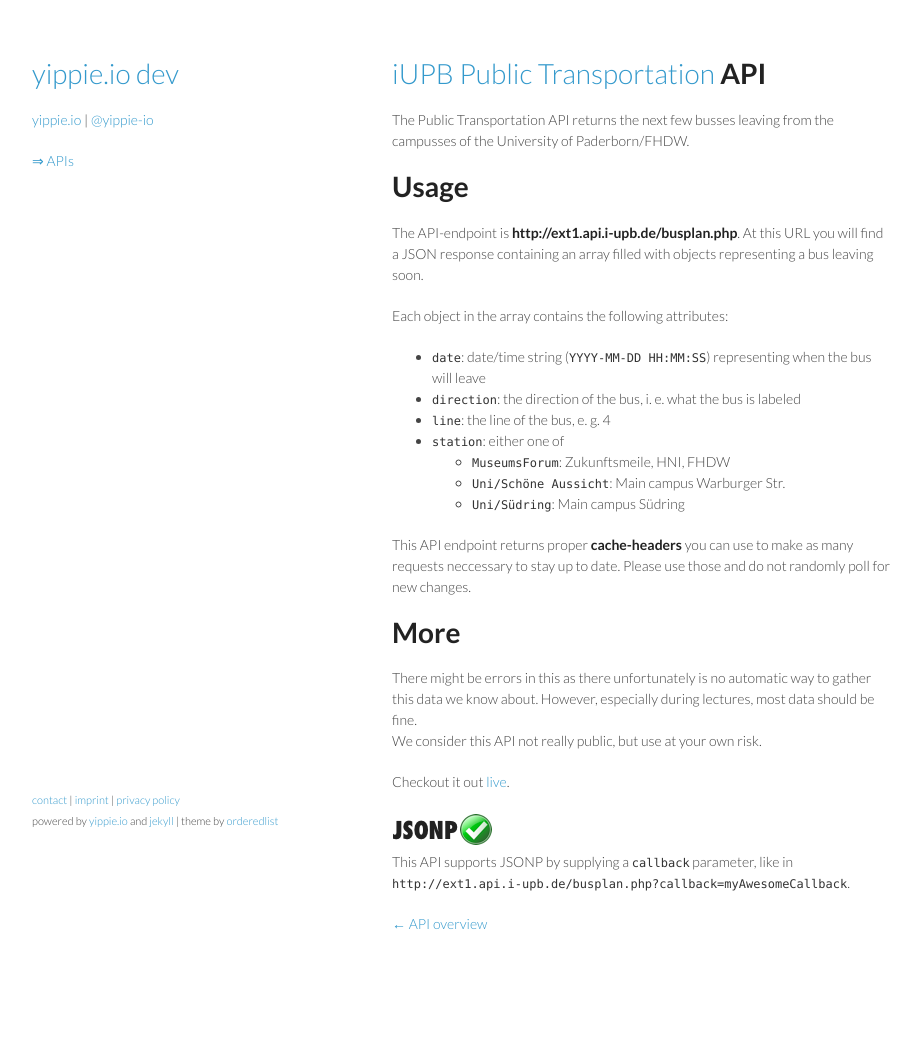
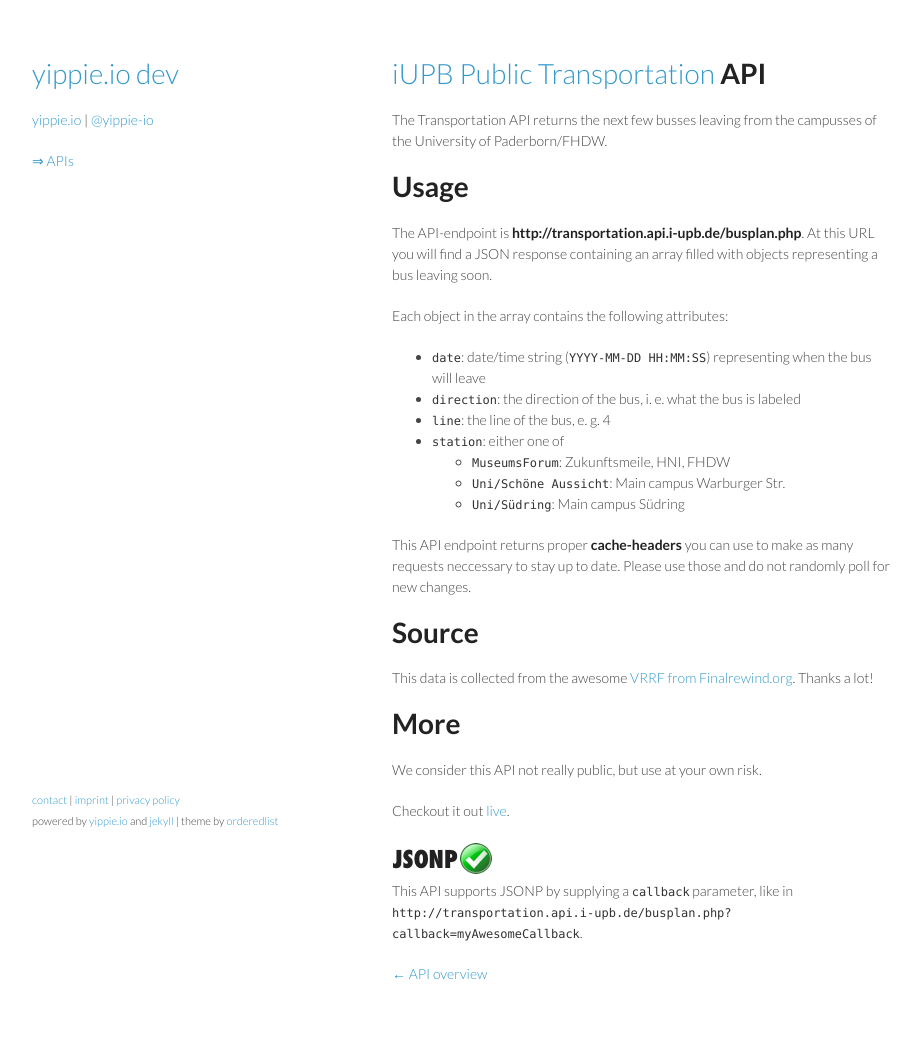
Before and after one commit to yippie-io/yippie-io.github.com, a Jekyll site: the page built from apis.transportation.md, in a window 1280 px wide. Shown: the whole page, without its empty margins (178-1099 px from the left). Built offline with Jekyll 4.4.1, drawn with Linux system fonts in a browser that asks for light colours; before the commit the page ends 1004 px from its top, so only the background shows below that.

Commit message:
adds new transportation api endpoint

```diff
--- a/apis.transportation.md
+++ b/apis.transportation.md
@@ -5,12 +5,12 @@
 
 [iUPB Public Transportation](http://www.i-upb.de/transportation) API
 ==================
-The Public Transportation API returns the next few busses leaving from the campusses of the University of Paderborn/FHDW.
+The Transportation API returns the next few busses leaving from the campusses of the University of Paderborn/FHDW.
 
 Usage
 =====
 
-The API-endpoint is [**http://ext1.api.i-upb.de/busplan.php**](http://ext1.api.i-upb.de/busplan.php). At this URL you will find a JSON response containing an array filled with objects representing a bus leaving soon.
+The API-endpoint is [**http://transportation.api.i-upb.de/busplan.php**](http://transportation.api.i-upb.de/busplan.php). At this URL you will find a JSON response containing an array filled with objects representing a bus leaving soon.
 
 Each object in the array contains the following attributes:
 * `date`: date/time string (`YYYY-MM-DD HH:MM:SS`) representing when the bus will leave
@@ -23,15 +23,20 @@
 
 This API endpoint returns proper **cache-headers** you can use to make as many requests neccessary to stay up to date. Please use those and do not randomly poll for new changes.
 
+
+Source
+===============
+
+This data is collected from the awesome [VRRF from Finalrewind.org](http://vrrf.finalrewind.org). Thanks a lot!
+
 More
 ===============
 
-There might be errors in this as there unfortunately is no automatic way to gather this data we know about. However, especially during lectures, most data should be fine.
 We consider this API not really public, but use at your own risk.
 
 Checkout it out [live](http://www.i-upb.de/transportation).
 
 ![JSONP enabled](images/jsonp-ok.png)
-This API supports JSONP by supplying a `callback` parameter, like in `http://ext1.api.i-upb.de/busplan.php?callback=myAwesomeCallback`.
+This API supports JSONP by supplying a `callback` parameter, like in `http://transportation.api.i-upb.de/busplan.php?callback=myAwesomeCallback`.
 
 [← API overview](/apis.html)
```
Also changed, not shown: apis.md (+1 -0 lines).
